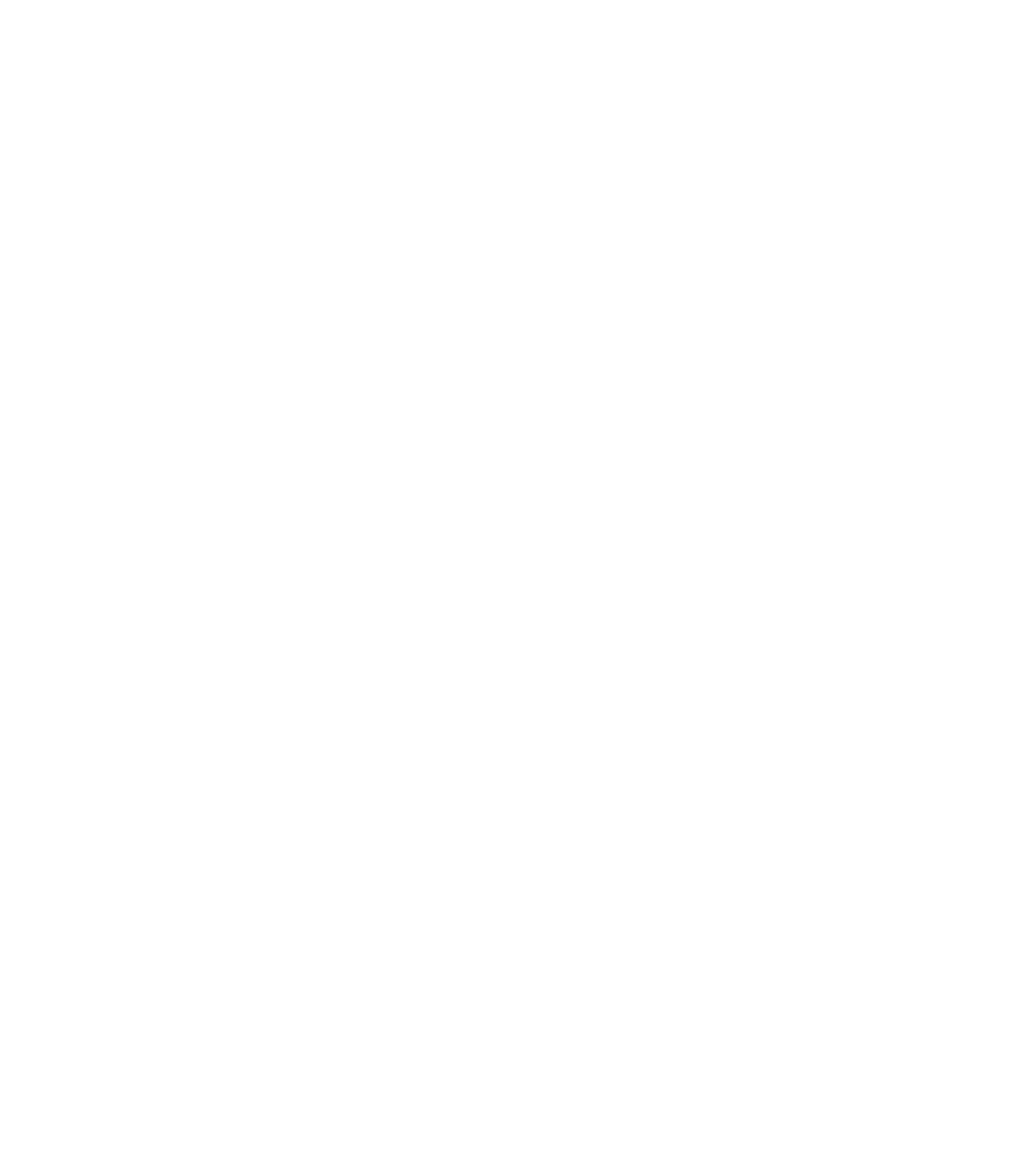
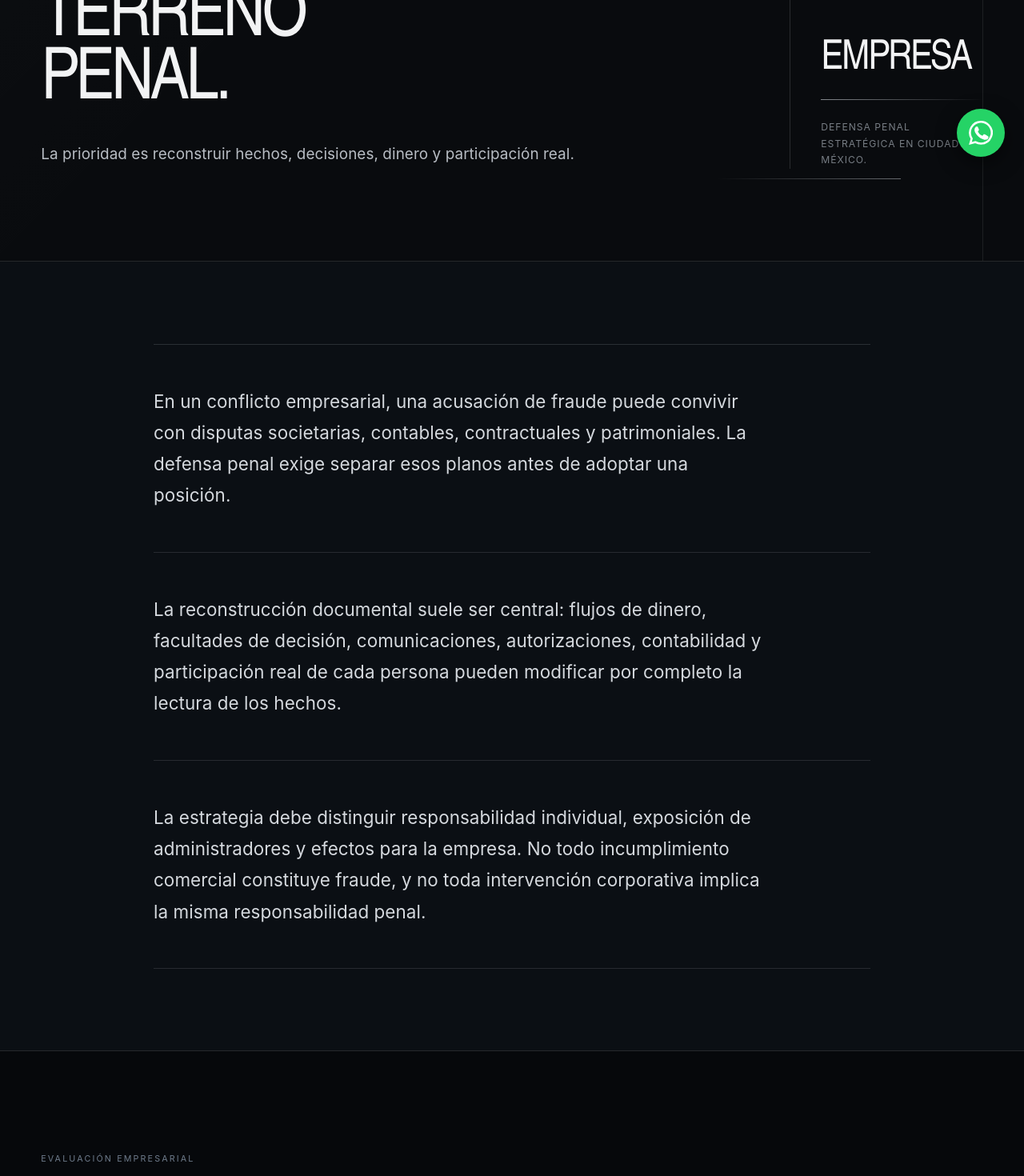
Before and after one commit to josuechavando350-png/nexus-engine, a Next.js app in the folder apps/cano-penal/: page /fraude-empresarial in a window 1280 px wide. Before the commit this address had no page. Shown: the part 560-2030 px from the top of the page at 80% size. Before the commit the page ends 800 px from the top, so only its background shows below. Built offline with nearby package versions, Linux system fonts and the light colour scheme.

Commit message:
preview(cano): add commercial SEO route fraude-empresarial

```diff
--- /dev/null
+++ b/apps/cano-penal/src/app/fraude-empresarial/page.tsx
@@ -0,0 +1,23 @@
+import type { Metadata } from "next";
+import { PageShell } from "../SiteChrome";
+import { InteriorCta, InteriorHero, EditorialParagraphs } from "../InteriorSections";
+
+export const metadata: Metadata = {
+  title: "Fraude empresarial en CDMX | Defensa penal estratégica",
+  description: "Defensa y estrategia penal en investigaciones por fraude empresarial, administración fraudulenta y conflictos patrimoniales complejos.",
+  alternates: { canonical: "https://canopenal.com/fraude-empresarial" },
+};
+
+const paragraphs = [
+  "En un conflicto empresarial, una acusación de fraude puede convivir con disputas societarias, contables, contractuales y patrimoniales. La defensa penal exige separar esos planos antes de adoptar una posición.",
+  "La reconstrucción documental suele ser central: flujos de dinero, facultades de decisión, comunicaciones, autorizaciones, contabilidad y participación real de cada persona pueden modificar por completo la lectura de los hechos.",
+  "La estrategia debe distinguir responsabilidad individual, exposición de administradores y efectos para la empresa. No todo incumplimiento comercial constituye fraude, y no toda intervención corporativa implica la misma responsabilidad penal."
+] as const;
+
+export default function CorporateFraudPage() {
+  return <PageShell>
+    <InteriorHero eyebrow="Fraude empresarial" title="Cuando el conflicto corporativo entra al terreno penal." lead="La prioridad es reconstruir hechos, decisiones, dinero y participación real." marker="EMPRESA" />
+    <section className="cp-page"><div className="cp-wrap cp-page-copy"><EditorialParagraphs paragraphs={paragraphs} /></div></section>
+    <InteriorCta eyebrow="Evaluación empresarial" title="Una acusación corporativa no debe analizarse como un asunto penal aislado." copy="Identificamos el contexto general y, si el asunto es atendible, definimos el canal adecuado para revisar documentación y estrategia." />
+  </PageShell>;
+}
```
